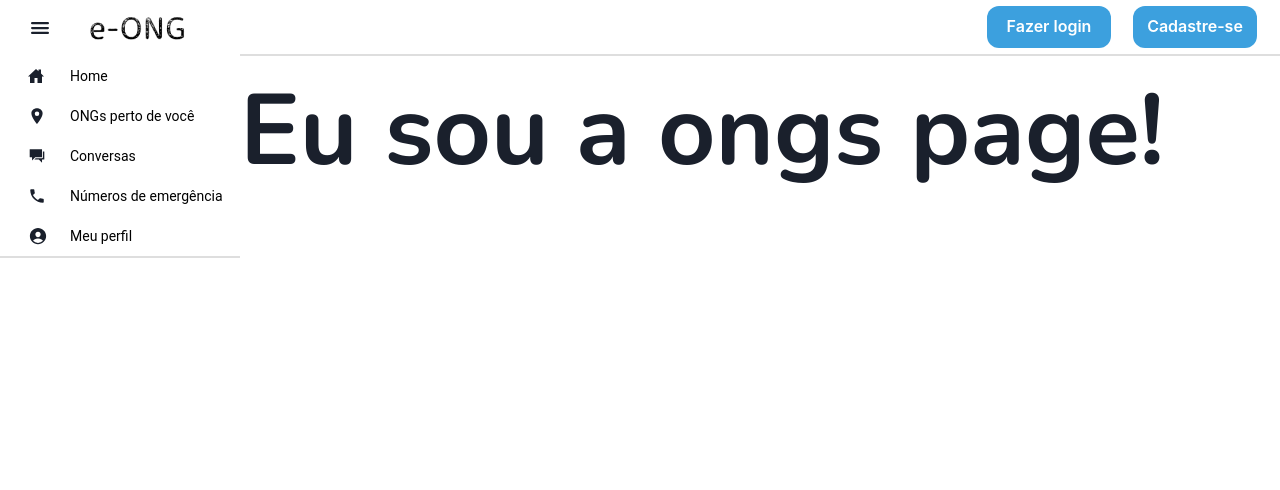
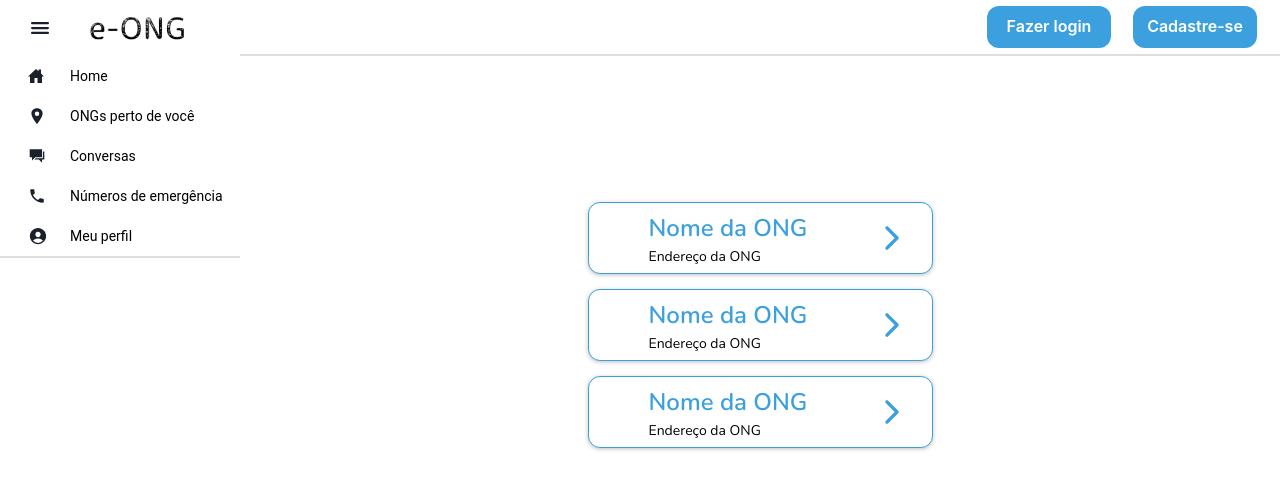
Before and after one commit to lugablima/e-ong-front, a React (Create React App) app: page /ongs in a window 1280 px wide. Shown: the top 490 px of the page. Built offline with nearby package versions, Linux system fonts and the light colour scheme.

Commit message:
feat: add ongs page layout

```diff
--- /dev/null
+++ b/src/components/Card/Card.tsx
@@ -0,0 +1,44 @@
+import { Flex, Icon, Text } from "@chakra-ui/react";
+import { IoChevronForward } from "react-icons/io5";
+
+interface Props {
+  ongName: string;
+  ongAddress: string;
+}
+
+export default function Card({ ongName, ongAddress }: Props) {
+  return (
+    <Flex
+      w="345px"
+      h="72px"
+      p="10px 22px 10px 60px"
+      justify="space-between"
+      align="center"
+      bg="tertiary"
+      border="1px solid #3CA0DE"
+      borderRadius="12px"
+      boxShadow="0px 1px 4px rgba(0, 0, 0, 0.25)"
+      cursor="pointer"
+    >
+      <Flex direction="column" justify="space-between" align="flex-start">
+        <Text
+          fontFamily="default"
+          fontWeight={600}
+          fontSize="24px"
+          color="primary"
+        >
+          {ongName}
+        </Text>
+        <Text
+          fontFamily="default"
+          fontWeight={400}
+          fontSize="14px"
+          color="secondary"
+        >
+          {ongAddress}
+        </Text>
+      </Flex>
+      <Icon as={IoChevronForward} fontSize="36px" color="primary" />
+    </Flex>
+  );
+}
--- a/src/pages/OngsPage.tsx
+++ b/src/pages/OngsPage.tsx
@@ -1,9 +1,19 @@
-import { Text } from "@chakra-ui/react";
+import { Flex } from "@chakra-ui/react";
+
+import Card from "../components/Card/Card";
 
 export default function OngsPage() {
   return (
-    <Text fontFamily="default" fontSize={100} fontWeight={700}>
-      Eu sou a ongs page!
-    </Text>
+    <Flex
+      direction="column"
+      justify="flex-start"
+      align="center"
+      rowGap="15px"
+      mt="146px"
+    >
+      <Card ongName="Nome da ONG" ongAddress="Endereço da ONG" />
+      <Card ongName="Nome da ONG" ongAddress="Endereço da ONG" />
+      <Card ongName="Nome da ONG" ongAddress="Endereço da ONG" />
+    </Flex>
   );
 }
```
